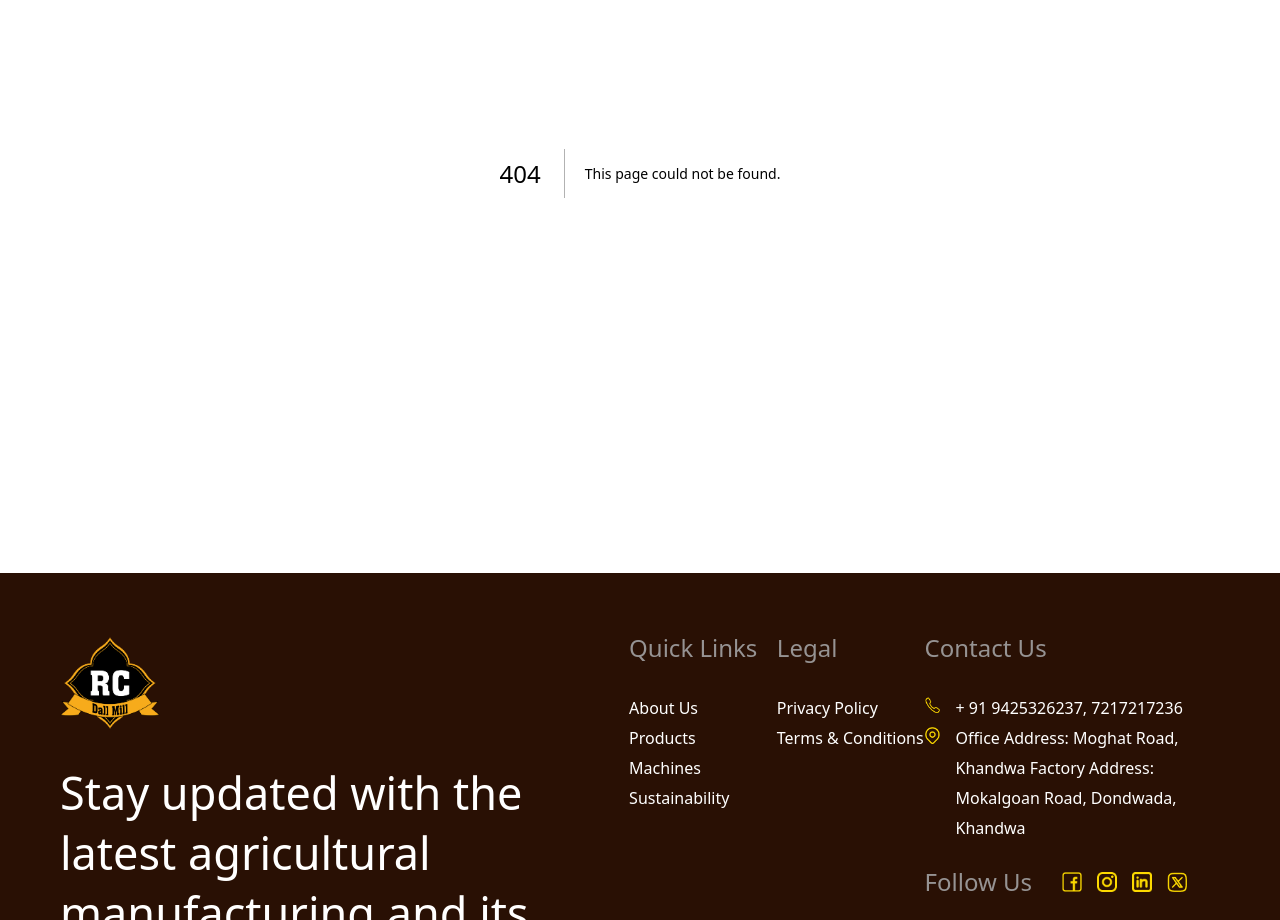
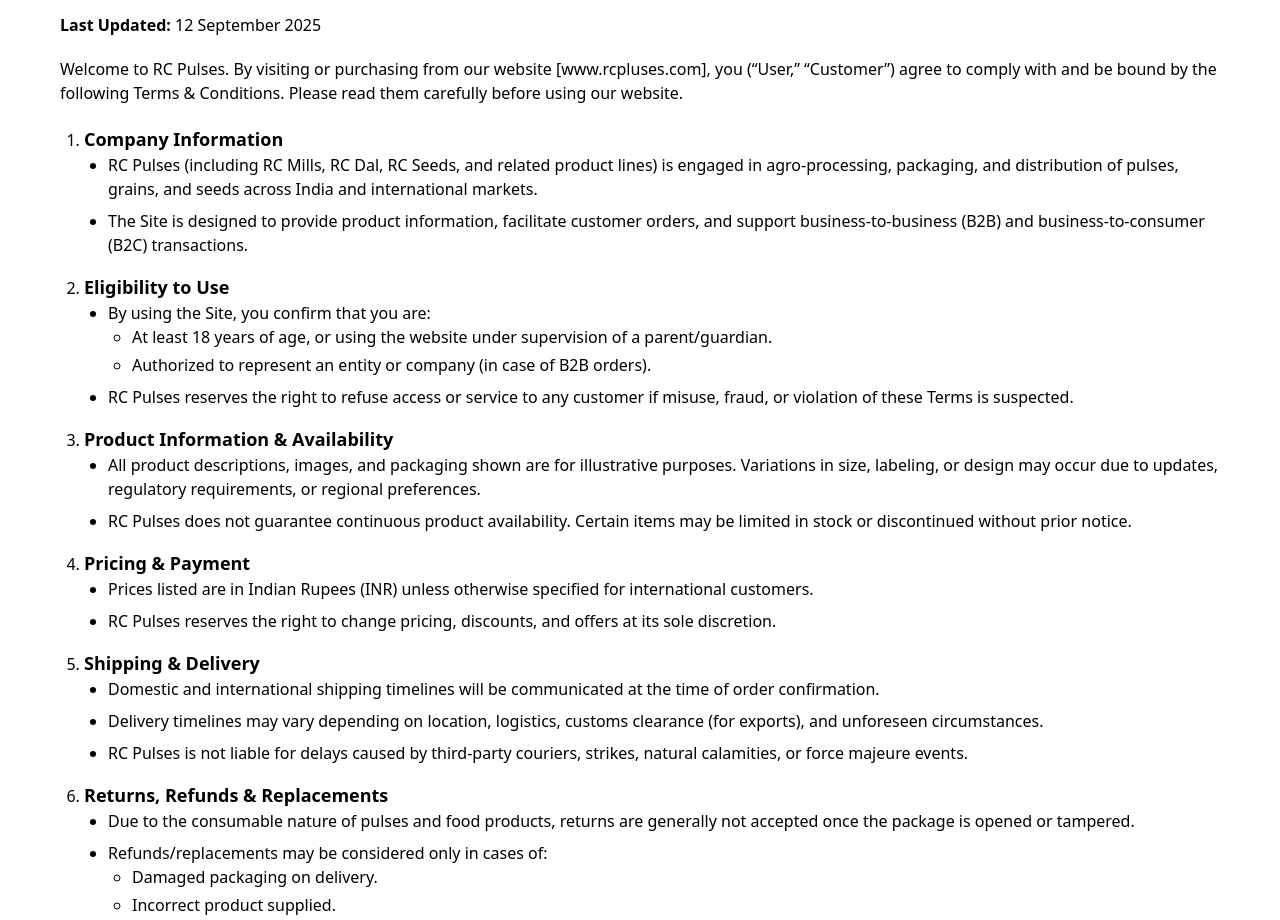
Before and after one commit to piyushpaliwalcodes/rc, a Next.js app: page /termsandconditions in a window 1280 px wide. Before the commit this address had no page. Shown: the part 380-1300 px from the top of the page. Built offline with nearby package versions, Linux system fonts and the light colour scheme.

Commit message:
terms and condition updated

```diff
--- /dev/null
+++ b/app/termsandconditions/page.tsx
@@ -0,0 +1,211 @@
+const Termsandconditions = () => {
+    const points = [
+      {
+        mainheading: "Company Information",
+        heading: [
+          {
+            content:
+              "RC Pulses (including RC Mills, RC Dal, RC Seeds, and related product lines) is engaged in agro-processing, packaging, and distribution of pulses, grains, and seeds across India and international markets.",
+          },
+          {
+            content:
+              "The Site is designed to provide product information, facilitate customer orders, and support business-to-business (B2B) and business-to-consumer (B2C) transactions.",
+          },
+        ],
+      },
+      {
+        mainheading: "Eligibility to Use",
+        heading: [
+          {
+            content: "By using the Site, you confirm that you are:",
+            subheadings: [
+              "At least 18 years of age, or using the website under supervision of a parent/guardian.",
+              "Authorized to represent an entity or company (in case of B2B orders).",
+            ],
+          },
+          {
+            content:
+              "RC Pulses reserves the right to refuse access or service to any customer if misuse, fraud, or violation of these Terms is suspected.",
+          },
+        ],
+      },
+      {
+        mainheading: "Product Information & Availability",
+        heading: [
+          {
+            content:
+              "All product descriptions, images, and packaging shown are for illustrative purposes. Variations in size, labeling, or design may occur due to updates, regulatory requirements, or regional preferences.",
+          },
+          {
+            content:
+              "RC Pulses does not guarantee continuous product availability. Certain items may be limited in stock or discontinued without prior notice.",
+          },
+        ],
+      },
+      {
+        mainheading: "Pricing & Payment",
+        heading: [
+          {
+            content:
+              "Prices listed are in Indian Rupees (INR) unless otherwise specified for international customers.",
+          },
+          {
+            content:
+              "RC Pulses reserves the right to change pricing, discounts, and offers at its sole discretion.",
+          },
+        ],
+      },
+      {
+        mainheading: "Shipping & Delivery",
+        heading: [
+          {
+            content:
+              "Domestic and international shipping timelines will be communicated at the time of order confirmation.",
+          },
+          {
+            content:
+              "Delivery timelines may vary depending on location, logistics, customs clearance (for exports), and unforeseen circumstances.",
+          },
+          {
+            content:
+              "RC Pulses is not liable for delays caused by third-party couriers, strikes, natural calamities, or force majeure events.",
+          },
+        ],
+      },
+      {
+        mainheading: "Returns, Refunds & Replacements",
+        heading: [
+          {
+            content:
+              "Due to the consumable nature of pulses and food products, returns are generally not accepted once the package is opened or tampered.",
+          },
+          {
+            content: "Refunds/replacements may be considered only in cases of:",
+            subheadings: [
+              "Damaged packaging on delivery.",
+              "Incorrect product supplied.",
+              "Proven quality issues within shelf life.",
+            ],
+          },
+          {
+            content:
+              "Claims must be raised within 7 days of delivery with proof (photos, invoice details).",
+          },
+        ],
+      },
+      {
+        mainheading: "Intellectual Property Rights",
+        heading: [
+          {
+            content:
+              "All trademarks, trade names, product packaging, logos, designs, and content displayed on this Site are the exclusive property of RC Pulses.",
+          },
+          {
+            content:
+              "Users are prohibited from copying, distributing, reproducing, or exploiting any materials without prior written consent.",
+          },
+        ],
+      },
+      {
+        mainheading: "User Conduct",
+        heading: [
+          {
+            content: "You agree not to:",
+            subheadings: [
+              "Misuse the website for unlawful activities.",
+              "Distribute spam, malware, or harmful content.",
+              "Post defamatory, offensive, or misleading information regarding RC Pulses.",
+              "Attempt unauthorized access to the Site or its servers.",
+            ],
+          },
+        ],
+      },
+      {
+        mainheading: "Limitation of Liability",
+        heading: [
+          {
+            content:
+              "RC Pulses shall not be responsible for any indirect, incidental, or consequential damages resulting from the use of products or the website.",
+          },
+          {
+            content:
+              "Customers are advised to ensure proper storage and handling of food products after delivery.",
+          },
+        ],
+      },
+      {
+        mainheading: "Governing Law & Dispute Resolution",
+        heading: [
+          {
+            content: "These Terms are governed by the laws of India.",
+          },
+          {
+            content:
+              "Any disputes shall fall under the exclusive jurisdiction of courts in New Delhi, India.",
+          },
+          {
+            content:
+              "For international customers, disputes will be resolved in accordance with applicable Indian laws unless otherwise agreed.",
+          },
+        ],
+      },
+    ];
+
+    return (
+      <div className="flex flex-col">
+        <div className="flex flex-col p-4 py-6 md:p-[60px] gap-6 md:gap-[60px] text-black max-w-full bg-[#FBF9F4]">
+          <h1 className="text-center text-[40px] font-bold">
+            Terms & Conditions
+          </h1>
+        </div>
+
+        {/*second section*/}
+        <div className="flex flex-col p-4 py-6 md:p-[60px] gap-5 text-black max-w-full">
+          <h1>
+            <span className="font-semibold">Last Updated:</span> 12 September 2025
+          </h1>
+          <p>
+            Welcome to RC Pulses. By visiting or purchasing from our website
+            [www.rcpluses.com], you (“User,” “Customer”) agree to comply with and
+            be bound by the following Terms & Conditions. Please read them
+            carefully before using our website.
+          </p>
+
+          <ol className="list-decimal pl-6 space-y-4">
+            {points.map((point, index) => (
+              <li key={index}>
+                <h2 className="font-bold text-lg">{point.mainheading}</h2>
+                <ul className="list-disc pl-6 space-y-2">
+                  {point.heading.map((head, i) => (
+                    <li key={i}>
+                      {head.content}
+                      {head.subheadings && (
+                        <ul className="list-[circle] pl-6 space-y-1">
+                          {head.subheadings.map((sub, j) => (
+                            <li key={j}>{sub}</li>
+                          ))}
+                        </ul>
+                      )}
+                    </li>
+                  ))}
+                </ul>
+              </li>
+            ))}
+            <li>
+                <h2 className="font-bold text-lg">Contact Information</h2>
+                <p>For any queries,complaints or clarifications:</p>
+                <h2 className="font-bold text-lg">RC Pulses</h2>
+                <h2 className="text-lg"> <span className="font-bold">Office Address:</span>Moghat Road</h2>
+                <h2 className="text-lg"> <span className="font-bold">Factory Address:</span>Mokalgoan Road, Dondwada, Khandwa</h2>
+                <h2 className="text-lg"> <span className="font-bold">Email:</span>Mokalgoan Road, Dondwada, Khandwa</h2>
+                <h2 className="text-lg"> <span className="font-bold">Phone:</span>+ 91 9425326237, + 91 9425326237</h2>
+
+
+            </li>
+          </ol>
+        </div>
+      </div>
+    );
+  };
+
+  export default Termsandconditions;
```
